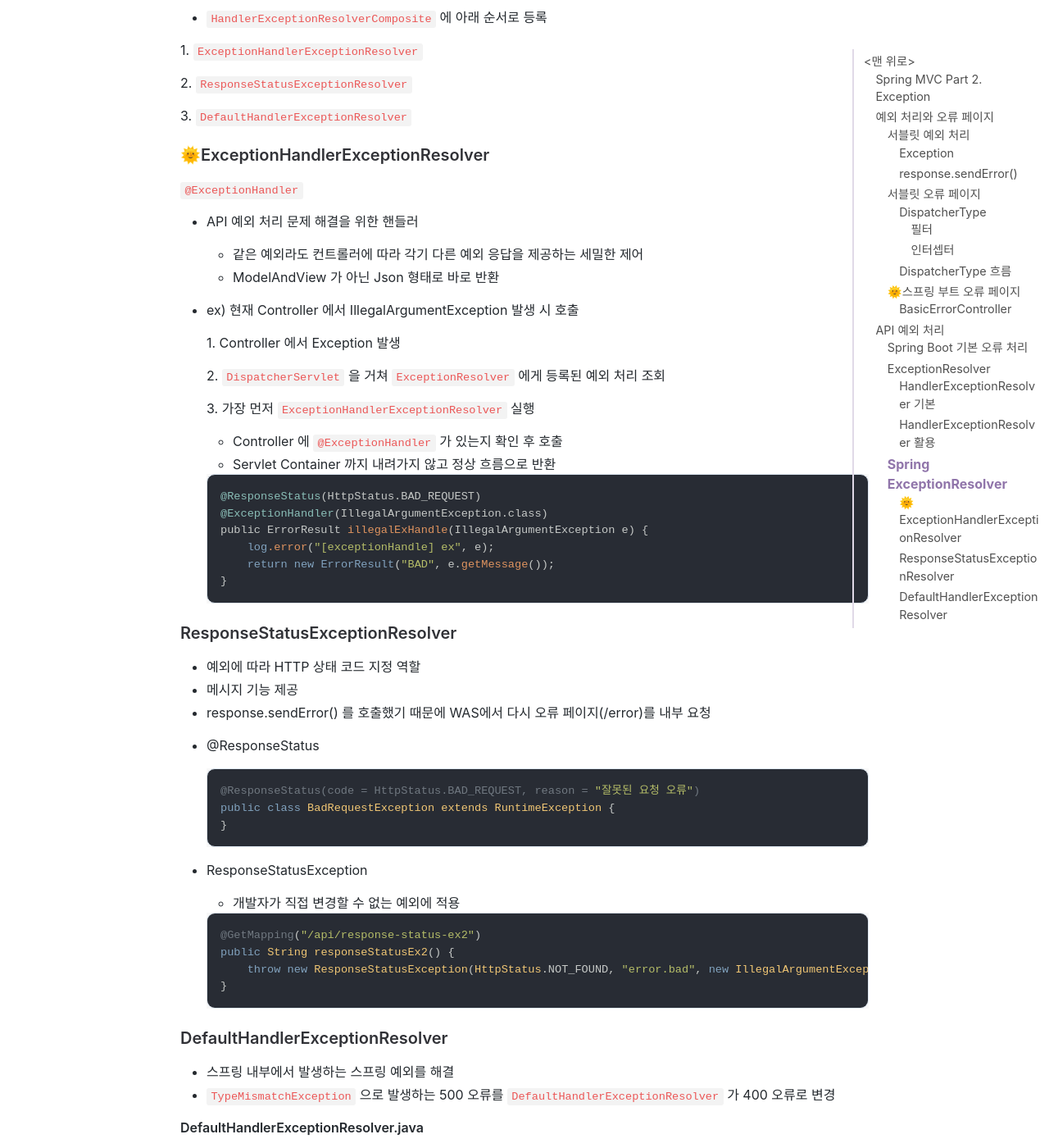
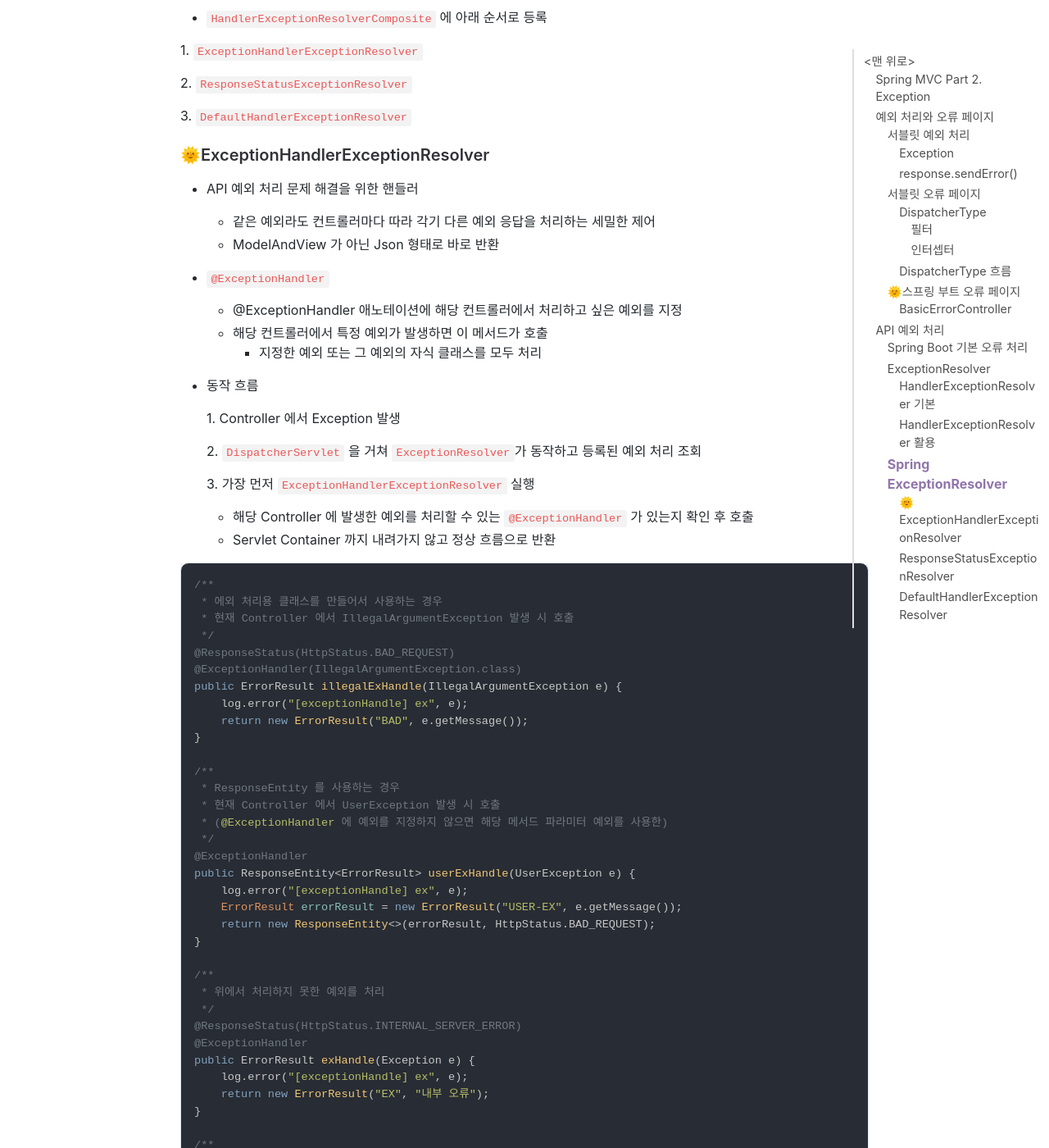
Before and after one commit to jihunparkme/jihunparkme.github.io, a Jekyll site: the page built from _posts/2021-10-14-Spring-MVC-Part2-Exception.md, in a window 1280 px wide and 1400 px high, scrolled down 8982 px. Shown: the whole window at 82% size. Built offline with Jekyll 4.4.1, drawn with Linux system fonts in a browser that asks for light colours; nearby versions of some CDN libraries; comment, search, counter and statistics services are not loaded; some of the changed text lies outside the part shown.

Commit message:
[API 예외 처리] @ExceptionHandler (2)

````diff
--- a/_posts/2021-10-14-Spring-MVC-Part2-Exception.md
+++ b/_posts/2021-10-14-Spring-MVC-Part2-Exception.md
@@ -390,32 +390,91 @@ public class WebConfig implements WebMvcConfigurer {
 
 ### 🌞ExceptionHandlerExceptionResolver
 
-`@ExceptionHandler`
-
 - API 예외 처리 문제 해결을 위한 핸들러
 
-  - 같은 예외라도 컨트롤러에 따라 각기 다른 예외 응답을 제공하는 세밀한 제어
+  - 같은 예외라도 컨트롤러마다 따라 각기 다른 예외 응답을 처리하는 세밀한 제어
   - ModelAndView 가 아닌 Json 형태로 바로 반환
 
-- ex) 현재 Controller 에서 IllegalArgumentException 발생 시 호출
+- `@ExceptionHandler`
+
+  - @ExceptionHandler 애노테이션에 해당 컨트롤러에서 처리하고 싶은 예외를 지정
+  - 해당 컨트롤러에서 특정 예외가 발생하면 이 메서드가 호출
+    - 지정한 예외 또는 그 예외의 자식 클래스를 모두 처리
+
+- 동작 흐름
 
   1\. Controller 에서 Exception 발생
 
-  2\. `DispatcherServlet` 을 거쳐 `ExceptionResolver` 에게 등록된 예외 처리 조회
+  2\. `DispatcherServlet` 을 거쳐 `ExceptionResolver`가 동작하고 등록된 예외 처리 조회
 
   3\. 가장 먼저 `ExceptionHandlerExceptionResolver` 실행
 
-  - Controller 에 `@ExceptionHandler` 가 있는지 확인 후 호출
+  - 해당 Controller 에 발생한 예외를 처리할 수 있는 `@ExceptionHandler` 가 있는지 확인 후 호출
   - Servlet Container 까지 내려가지 않고 정상 흐름으로 반환
 
-  ```java
-  @ResponseStatus(HttpStatus.BAD_REQUEST)
-  @ExceptionHandler(IllegalArgumentException.class)
-  public ErrorResult illegalExHandle(IllegalArgumentException e) {
-      log.error("[exceptionHandle] ex", e);
-      return new ErrorResult("BAD", e.getMessage());
-  }
-  ```
+```java
+/**
+ * 에외 처리용 클래스를 만들어서 사용하는 경우
+ * 현재 Controller 에서 IllegalArgumentException 발생 시 호출
+ */
+@ResponseStatus(HttpStatus.BAD_REQUEST)
+@ExceptionHandler(IllegalArgumentException.class)
+public ErrorResult illegalExHandle(IllegalArgumentException e) {
+    log.error("[exceptionHandle] ex", e);
+    return new ErrorResult("BAD", e.getMessage());
+}
+
+/**
+ * ResponseEntity 를 사용하는 경우
+ * 현재 Controller 에서 UserException 발생 시 호출
+ * (@ExceptionHandler 에 예외를 지정하지 않으면 해당 메서드 파라미터 예외를 사용한)
+ */
+@ExceptionHandler
+public ResponseEntity<ErrorResult> userExHandle(UserException e) {
+    log.error("[exceptionHandle] ex", e);
+    ErrorResult errorResult = new ErrorResult("USER-EX", e.getMessage());
+    return new ResponseEntity<>(errorResult, HttpStatus.BAD_REQUEST);
+}
+
+/**
+ * 위에서 처리하지 못한 예외를 처리
+ */
+@ResponseStatus(HttpStatus.INTERNAL_SERVER_ERROR)
+@ExceptionHandler
+public ErrorResult exHandle(Exception e) {
+    log.error("[exceptionHandle] ex", e);
+    return new ErrorResult("EX", "내부 오류");
+}
+
+/**
+ * 다양한 예외 처리 (부모 예외를 파라미터로 사용)
+ */
+@ExceptionHandler({AException.class, BException.class})
+public String ex(Exception e) {
+    log.info("exception e", e);
+}
+```
+
+```java
+@Data
+@AllArgsConstructor
+public class ErrorResult {
+  private String code;
+  private String message;
+}
+```
+
+```java
+public class UserException extends RuntimeException {
+  //...
+}
+```
+
+[Code](https://github.com/jihunparkme/Inflearn_Spring_MVC_Part-2/commit/910b09204e9c0f93e60fbbc86167ebbb67bc9e17)
+
+**@ExceptionHandler's Method Arguments And Return Values**
+
+<https://docs.spring.io/spring-framework/docs/current/reference/html/web.html#mvc-ann-exceptionhandler-args>
 
 ### ResponseStatusExceptionResolver
 
````
